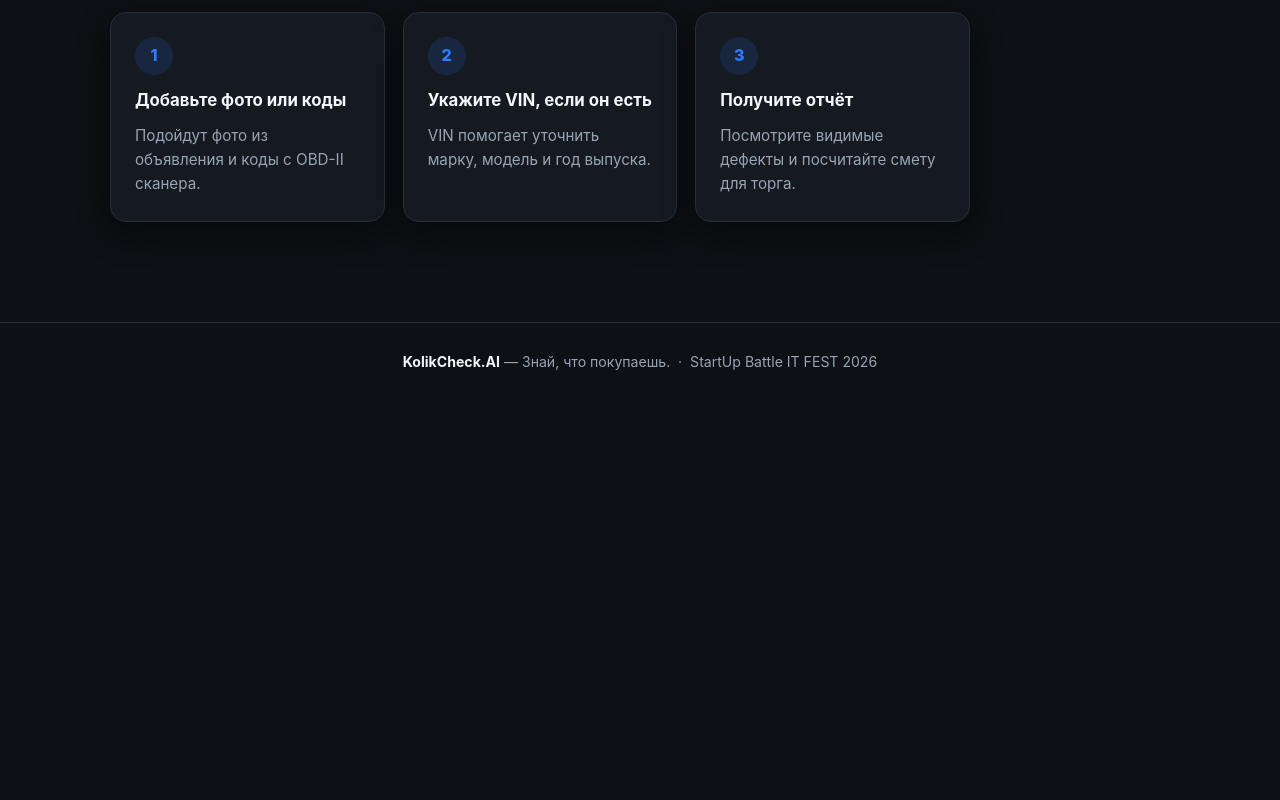
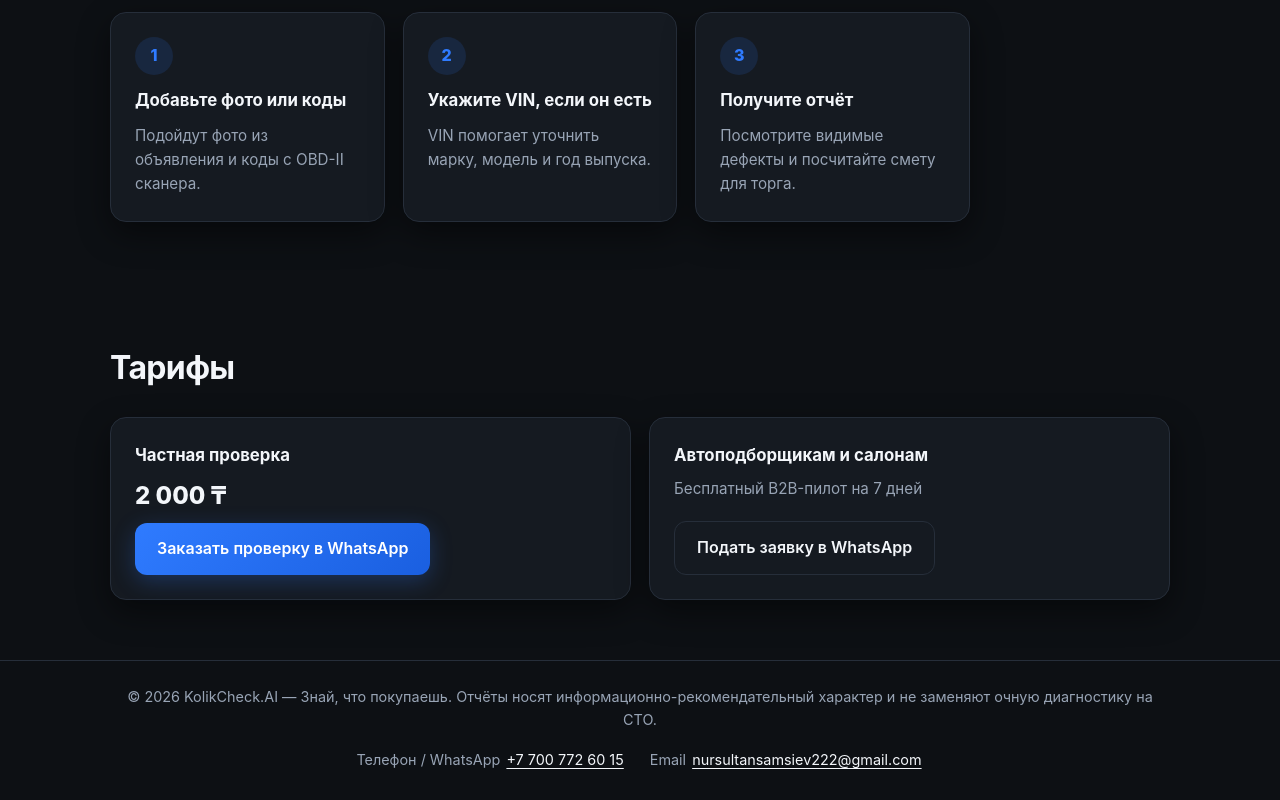
Before and after one commit to Kirieshkaxs/KolikCheck.AI, a website: page client/index.html in a window 1280 px wide. Shown: the part 1464-2264 px from the top of the page. Before the commit the page ends 1865 px from the top, so only its background shows below. Drawn offline with Linux system fonts and the light colour scheme.

Commit message:
Add commercial footer and WhatsApp pricing links

```diff
--- a/client/index.html
+++ b/client/index.html
@@ -29,13 +29,13 @@
 :root{--bg:#0d1014;--card:#151a21;--line:#262e3a;--tx:#f3f6fa;--mut:#98a4b5;--blue:#2f7bff;--green:#2de0a5;--red:#ff5d6c;--amb:#ffb84d}
 *{box-sizing:border-box;margin:0;padding:0}
 html{scroll-behavior:smooth}
-body{font-family:Inter,system-ui,-apple-system,sans-serif;background:var(--bg);color:var(--tx);line-height:1.6;min-height:100vh}
+body{font-family:Inter,system-ui,-apple-system,sans-serif;background:var(--bg);color:var(--tx);line-height:1.6;min-height:100vh;display:flex;flex-direction:column}
 a{color:inherit;text-decoration:none}
 :focus-visible{outline:2px solid var(--green);outline-offset:2px}
 
 /* ── layout ── */
 .wrap{max-width:1100px;margin:0 auto;padding:0 20px}
-.page{display:none}.page.active{display:block}
+.page{display:none}.page.active{display:block;flex:1}
 .sec{padding:60px 20px}
 .center{display:flex;align-items:center;justify-content:center;min-height:60vh}
 
@@ -49,7 +49,6 @@ nav.top .wrap{display:flex;align-items:center;justify-content:space-between;heig
 .nav-links a{cursor:pointer;transition:.15s}.nav-links a:hover{color:var(--tx)}
 .burger{display:none;background:none;border:0;color:var(--tx);font-size:1.5rem;cursor:pointer}
 .nav-mobile{display:none;flex-direction:column;gap:14px;padding:20px;border-top:1px solid var(--line);background:#0d1014f8}
-.nav-mobile.open{display:flex}
 .nav-mobile a{cursor:pointer;color:var(--mut)}.nav-mobile a:hover{color:var(--tx)}
 
 /* ── lang switcher ── */
@@ -163,15 +162,27 @@ input.invalid{border-color:var(--red)!important}
 .score-ring{display:flex;flex-direction:column;align-items:center;gap:6px}
 .h-score{font-size:1rem;font-weight:600}
 
-/* ── footer ── */
-footer{border-top:1px solid var(--line);padding:28px 0;text-align:center;color:var(--mut);font-size:.88rem;margin-top:40px}
-footer strong{color:var(--tx)}
+/* ── pricing and footer ── */
+.pricing{scroll-margin-top:64px}
+.pricing .card{display:flex;flex-direction:column;align-items:flex-start;gap:8px}
+.pricing h3{margin-bottom:0}
+.pricing .price{font-size:1.5rem;color:var(--tx);font-weight:800}
+.pricing .btn{margin-top:auto;text-align:center}
+.site-footer{border-top:1px solid var(--line);padding:24px 0;text-align:center;color:var(--mut);font-size:.9rem}
+.footer-contacts{list-style:none;display:flex;flex-wrap:wrap;justify-content:center;gap:8px 24px;margin-top:12px}
+.footer-contacts li{min-width:0;max-width:100%}
+.footer-contacts a{display:inline-block;padding:5px 2px;color:var(--tx);text-decoration:underline;text-underline-offset:.2em;overflow-wrap:anywhere}
+.footer-contacts a:hover,.footer-contacts a:focus-visible{color:var(--green)}
+.footer-phone{white-space:nowrap}
 
 /* ── responsive ── */
-@media(max-width:900px){.hero{grid-template-columns:1fr;padding-top:40px}}
+@media(max-width:900px){
+  .hero{grid-template-columns:1fr;padding-top:40px}
+  .burger{display:block}.nav-links{display:none}.nav-mobile.open{display:flex}
+}
 @media(max-width:700px){
-  .burger{display:block}.nav-links{display:none}
   .cols2,.row3{grid-template-columns:1fr}
+  .footer-contacts{flex-direction:column}
   .repair-row{grid-template-columns:repeat(2,minmax(0,1fr))}
   .repair-row>strong{grid-column:1/-1}
 }
@@ -223,6 +234,7 @@ footer strong{color:var(--tx)}
       <a onclick="goTo('home');scrollTo(0,0)" data-i18n="navHome">Главная</a>
       <a onclick="goTo('home');setTimeout(()=>document.getElementById('features').scrollIntoView({behavior:'smooth'}),50)" data-i18n="navFeatures">Возможности</a>
       <a onclick="goTo('home');setTimeout(()=>document.getElementById('how').scrollIntoView({behavior:'smooth'}),50)" data-i18n="navHow">Как это работает</a>
+      <a href="#pricing" onclick="goTo('home')" data-i18n="pricingTitle">Тарифы</a>
       <a onclick="goTo('inspect')" class="btn sm" data-i18n="navInspect">Проверить авто</a>
       <a onclick="goTo('obd')" data-i18n="navObd">OBD-II коды</a>
       <a onclick="goTo('compare')" data-i18n="navCompare">Сравнение</a>
@@ -245,6 +257,7 @@ footer strong{color:var(--tx)}
     <a onclick="goTo('report');toggleMobile()" data-i18n="navReport">Отчет</a>
     <a onclick="goTo('obd');toggleMobile()" data-i18n="navObd">OBD-II коды</a>
     <a onclick="goTo('compare');toggleMobile()" data-i18n="navCompare">Сравнение</a>
+    <a href="#pricing" onclick="goTo('home');toggleMobile()" data-i18n="pricingTitle">Тарифы</a>
   </div>
 </nav>
 
@@ -296,7 +309,23 @@ footer strong{color:var(--tx)}
     </div>
   </section>
 
-  <footer><strong>KolikCheck.AI</strong> — <span data-i18n="footerTagline">Знай, что покупаешь.</span> &nbsp;·&nbsp; StartUp Battle IT FEST 2026</footer>
+  <section class="wrap sec pricing" id="pricing" aria-labelledby="pricingHeading">
+    <h2 id="pricingHeading" data-i18n="pricingTitle">Тарифы</h2>
+    <div class="cols2">
+      <article class="card">
+        <h3 data-i18n="privatePlan">Частная проверка</h3>
+        <p class="price">2 000 ₸</p>
+        <a class="btn" data-i18n="privateWhatsApp" target="_blank" rel="noopener noreferrer"
+          href="https://wa.me/77007726015?text=Здравствуйте!%20Хочу%20заказать%20ИИ-проверку%20авто%20в%20KolikCheck.AI">Заказать проверку в WhatsApp</a>
+      </article>
+      <article class="card">
+        <h3 data-i18n="businessPlan">Автоподборщикам и салонам</h3>
+        <p data-i18n="businessOffer">Бесплатный B2B-пилот на 7 дней</p>
+        <a class="btn ghost" data-i18n="businessWhatsApp" target="_blank" rel="noopener noreferrer"
+          href="https://wa.me/77007726015?text=Здравствуйте!%20Интересует%20бесплатный%20B2B-пилот%20KolikCheck.AI%20на%207%20дней">Подать заявку в WhatsApp</a>
+      </article>
+    </div>
+  </section>
 </div>
 
 <!-- ══ PAGE: INSPECT ══ -->
@@ -336,7 +365,6 @@ footer strong{color:var(--tx)}
     </div>
     <section id="inspectChecklist" class="card tool-card"></section>
   </main>
-  <footer><strong>KolikCheck.AI</strong> — <span data-i18n="footerTagline">Знай, что покупаешь.</span> &nbsp;·&nbsp; StartUp Battle IT FEST 2026</footer>
 </div>
 
 <!-- ══ PAGE: ANALYZING ══ -->
@@ -370,7 +398,6 @@ footer strong{color:var(--tx)}
       </div>
     </div>
   </main>
-  <footer><strong>KolikCheck.AI</strong> — <span data-i18n="footerTagline">Знай, что покупаешь.</span> &nbsp;·&nbsp; StartUp Battle IT FEST 2026</footer>
 </div>
 
 <!-- ══ PAGE: OBD-II ══ -->
@@ -393,7 +420,6 @@ footer strong{color:var(--tx)}
 
     <p style="margin-top:16px;color:var(--mut);font-size:.87rem;text-align:center" data-i18n="obdHint">Известные коды доступны из локального справочника без Gemini.</p>
   </main>
-  <footer><strong>KolikCheck.AI</strong> — <span data-i18n="footerTagline">Знай, что покупаешь.</span> &nbsp;·&nbsp; StartUp Battle IT FEST 2026</footer>
 </div>
 
 <div class="page" id="page-compare">
@@ -402,6 +428,19 @@ footer strong{color:var(--tx)}
     <div id="comparisonContent" class="card"></div>
   </main>
 </div>
+
+<footer class="site-footer">
+  <div class="wrap">
+    <p><span data-i18n="footerCopyright">© 2026 KolikCheck.AI — Знай, что покупаешь.</span>
+      <span data-i18n="footerDisclaimer">Отчёты носят информационно-рекомендательный характер и не заменяют очную диагностику на СТО.</span></p>
+    <ul class="footer-contacts">
+      <li><span data-i18n="footerPhone">Телефон / WhatsApp</span>
+        <a class="footer-phone" href="https://wa.me/77007726015" target="_blank" rel="noopener noreferrer">+7 700 772 60 15</a></li>
+      <li><span data-i18n="footerEmail">Email</span>
+        <a href="mailto:nursultansamsiev222@gmail.com">nursultansamsiev222@gmail.com</a></li>
+    </ul>
+  </div>
+</footer>
 
 <script>
 // ═══════════════════════════════════════════════
@@ -442,7 +481,16 @@ const I18N = {
     how2Desc: "VIN помогает уточнить марку, модель и год выпуска.",
     how3Title: "Получите отчёт",
     how3Desc: "Посмотрите видимые дефекты и посчитайте смету для торга.",
-    footerTagline: "Знай, что покупаешь.",
+    footerCopyright: "© 2026 KolikCheck.AI — Знай, что покупаешь.",
+    footerDisclaimer: "Отчёты носят информационно-рекомендательный характер и не заменяют очную диагностику на СТО.",
+    footerPhone: "Телефон / WhatsApp",
+    footerEmail: "Email",
+    pricingTitle: "Тарифы",
+    privatePlan: "Частная проверка",
+    privateWhatsApp: "Заказать проверку в WhatsApp",
+    businessPlan: "Автоподборщикам и салонам",
+    businessOffer: "Бесплатный B2B-пилот на 7 дней",
+    businessWhatsApp: "Подать заявку в WhatsApp",
     inspHeading: "Проверка автомобиля",
     inspLead: "Если продавец скрыл VIN, добавьте только фото из объявления или только коды OBD-II со сканера.",
     analyzingTitle: "Анализ автомобиля...",
@@ -535,7 +583,16 @@ const I18N = {
     how2Desc: "VIN көліктің маркасын, моделін және жылын анықтауға көмектеседі.",
     how3Title: "Есеп алыңыз",
     how3Desc: "Көрінетін ақауларды қарап, саудаласу үшін жөндеу сметасын есептеңіз.",
-    footerTagline: "Не сатып алып жатқаныңызды біліңіз.",
+    footerCopyright: "© 2026 KolikCheck.AI — Не сатып алып жатқаныңызды біліңіз.",
+    footerDisclaimer: "Есептер ақпарат пен ұсыным беру үшін жасалады және автосервисте көлікті көзбе-көз диагностикалауды алмастырмайды.",
+    footerPhone: "Телефон / WhatsApp",
+    footerEmail: "Электрондық пошта",
+    pricingTitle: "Тарифтер",
+    privatePlan: "Жеке тексеріс",
+    privateWhatsApp: "WhatsApp арқылы тексеріске тапсырыс беру",
+    businessPlan: "Көлік таңдау мамандары мен автосалондарға",
+    businessOffer: "7 күндік тегін B2B пилоттық бағдарламасы",
+    businessWhatsApp: "WhatsApp арқылы өтінім беру",
     inspHeading: "Көлікті тексеру",
     inspLead: "Сатушы VIN-ді жасырса, хабарландырудағы фотоларды немесе OBD-II сканерінің кодтарын ғана қосыңыз.",
     analyzingTitle: "Көлік талдануда...",
@@ -628,7 +685,16 @@ const I18N = {
     how2Desc: "A VIN helps identify the make, model and model year.",
     how3Title: "Read your report",
     how3Desc: "Review visible defects and build a repair estimate for negotiation.",
-    footerTagline: "Know what you're buying.",
+    footerCopyright: "© 2026 KolikCheck.AI — Know what you’re buying.",
+    footerDisclaimer: "Reports provide information and recommendations and do not replace an in-person inspection at an auto repair shop.",
+    footerPhone: "Phone / WhatsApp",
+    footerEmail: "Email",
+    pricingTitle: "Pricing",
+    privatePlan: "Private vehicle inspection",
+    privateWhatsApp: "Order an inspection on WhatsApp",
+    businessPlan: "For car sourcing specialists and dealerships",
+    businessOffer: "Free 7-day B2B pilot",
+    businessWhatsApp: "Apply on WhatsApp",
     inspHeading: "Inspect a vehicle",
     inspLead: "If the seller keeps the VIN private, submit listing photos or OBD-II scanner codes on their own.",
     analyzingTitle: "Analyzing your vehicle",
```
